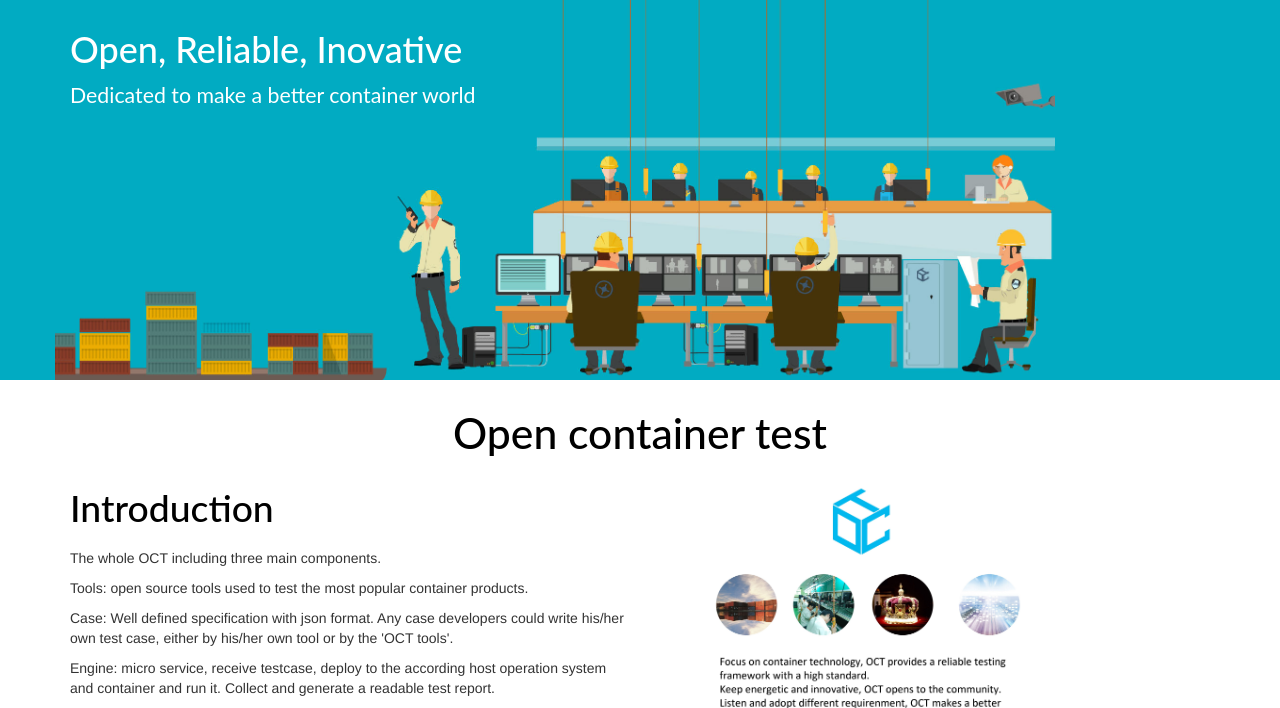
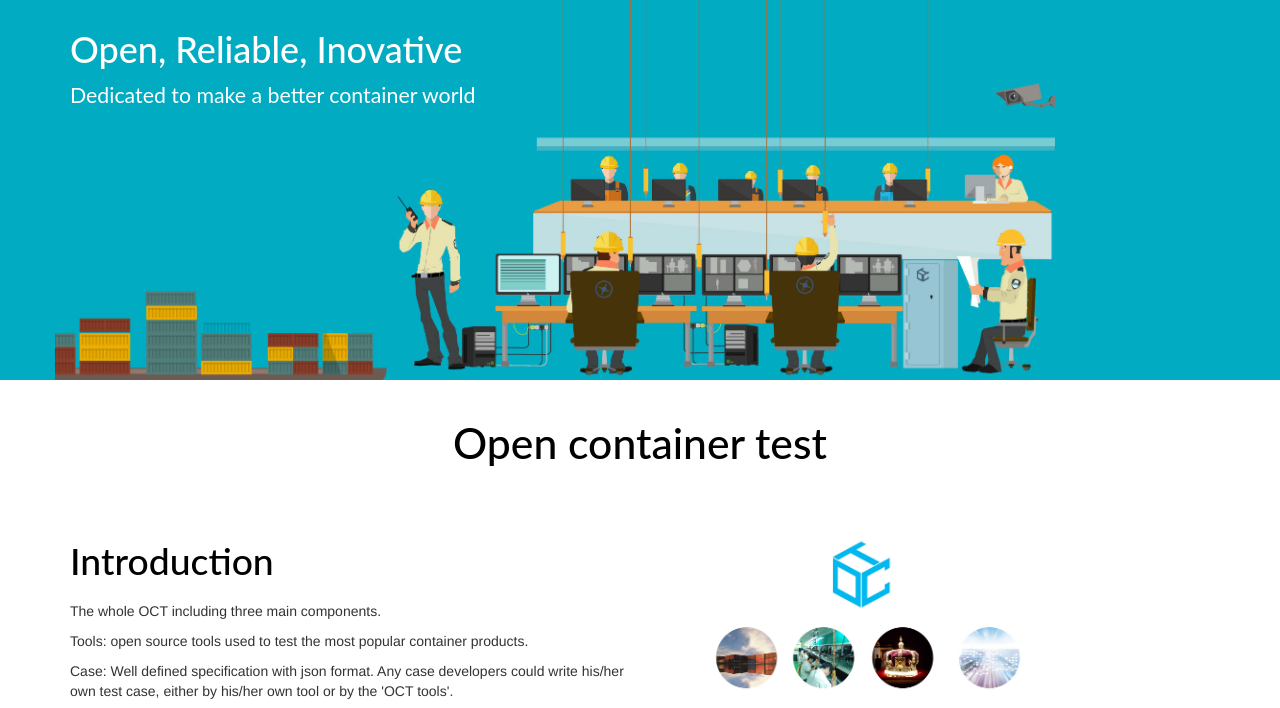
Before and after one commit to liangchenye/oct-web, a plain HTML site: page views/index.html in a window 1280 px wide. Shown: the part 77-785 px from the top of the page. Drawn offline with nearby package versions, Linux system fonts and the light colour scheme; files that its build step writes are made by us from their sources; files whose address does not match are found by name; a web font is replaced by a local one.

Commit message:
change intro

```diff
--- a/external/css/style.css
+++ b/external/css/style.css
@@ -153,7 +153,8 @@ h2 {
 }
 .introduction {
   text-align: center;
-  margin-top: 10px;
+  margin-top: 20px;
+  height: 120px;
 }
 
 .head-empty {
```
